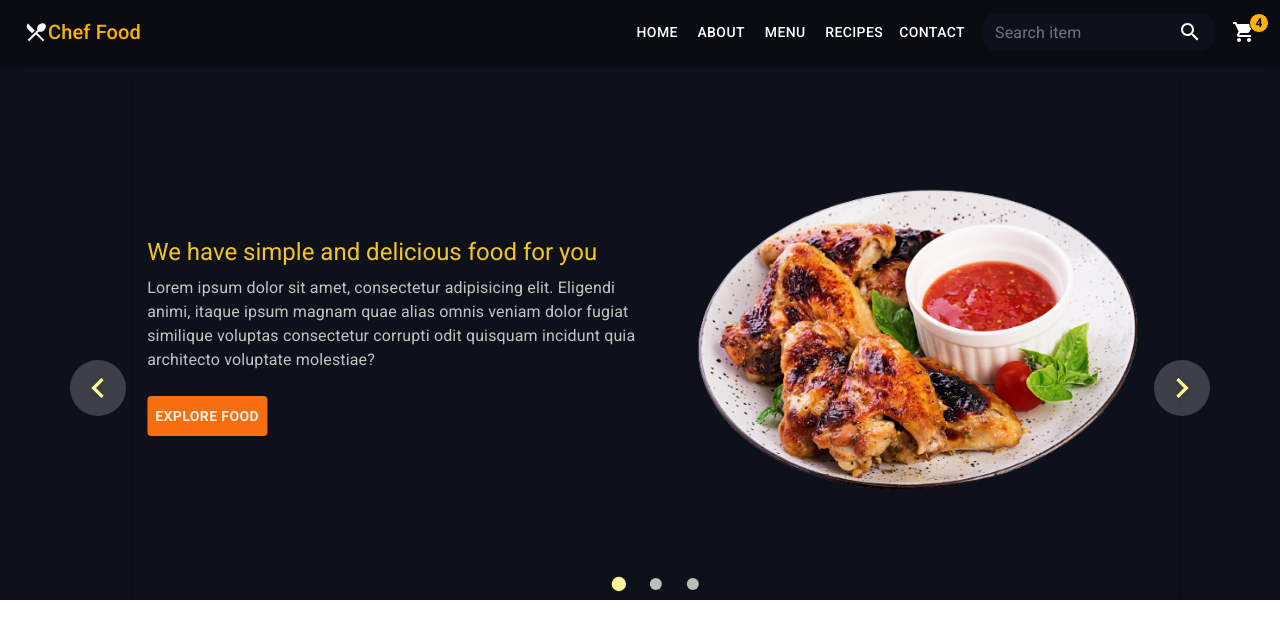
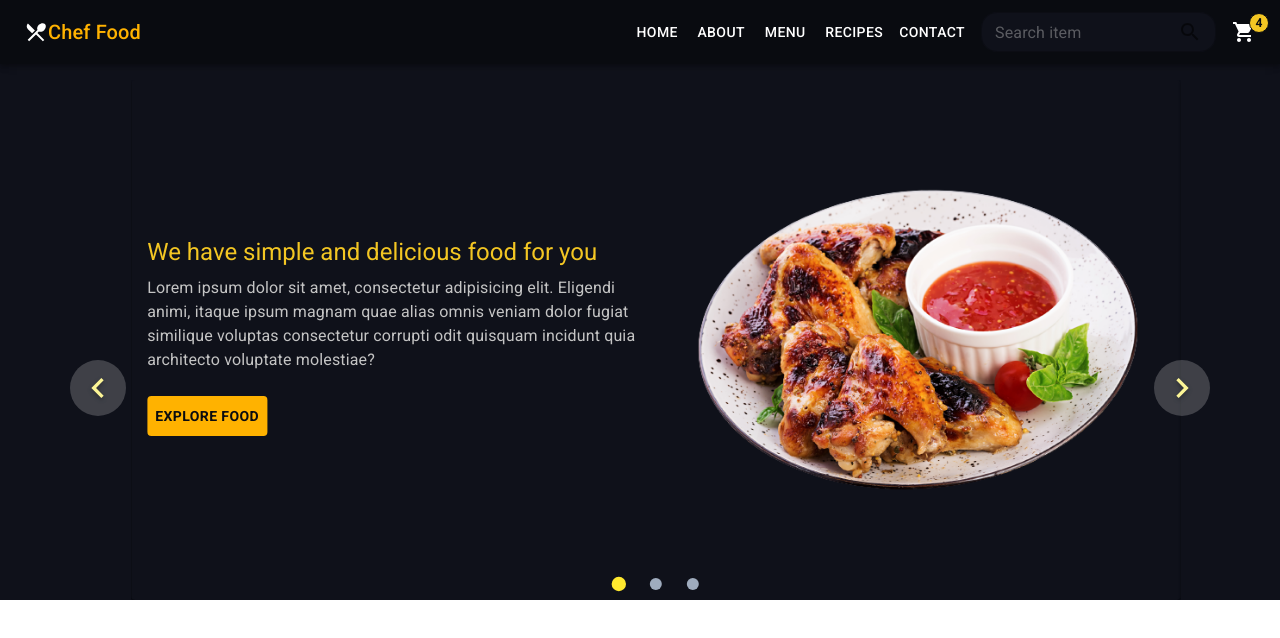
Before and after one commit to aleroses/chef-food, a React (Vite) app: page / in a window 1280 px wide. Shown: the top 638 px of the page. Built offline with nearby package versions, Linux system fonts and the light colour scheme.

Commit message:
update colors

```diff
--- a/src/components/header/NavListDrawer.jsx
+++ b/src/components/header/NavListDrawer.jsx
@@ -33,7 +33,7 @@ export const NavListDrawer = ({
                 href={item.path}
                 sx={{
                   "&:hover, &:focus": {
-                    color: "text.secondary",
+                    color: "accent.light",
                     bgcolor: "primary.main",
                     opacity: 0.9,
                   },
@@ -44,9 +44,9 @@ export const NavListDrawer = ({
                   sx={{
                     display: "flex",
                     justifyContent: "center",
-                    color: "primary.text",
+                    color: "primary.contrast",
                     "&:hover, &:focus": {
-                      color: "text.secondary",
+                      color: "accent.light",
                     },
                   }}
                 >
--- a/src/components/header/Navbar.jsx
+++ b/src/components/header/Navbar.jsx
@@ -85,7 +85,7 @@ export const Navbar = () => {
           />
           <Typography
             variant="h6"
-            sx={{ flexGrow: 1, color: "text.primary" }}
+            sx={{ flexGrow: 1, color: "accent.main" }}
           >
             Chef Food
           </Typography>
@@ -101,7 +101,7 @@ export const Navbar = () => {
                 sx={{
                   "&:hover, &:focus": {
                     bgcolor: "secondary.main",
-                    color: "text.secondary",
+                    color: "accent.tertiary",
                     opacity: 0.9,
                   },
                 }}
@@ -130,9 +130,9 @@ export const Navbar = () => {
                 top: 3,
                 border: `1px solid`,
                 padding: "0 4px",
-                color:"primary.main",
-                bgcolor: "text.primary",
-                fontWeight: "600"
+                color: "primary.main",
+                bgcolor: "accent.light",
+                fontWeight: "600",
               },
             }}
           >
--- a/src/components/hero-slider/ChevronIcon.jsx
+++ b/src/components/hero-slider/ChevronIcon.jsx
@@ -57,21 +57,21 @@ export const ChevronIcon = ({
         // transform: "translateY(-50%)",
         zIndex: 1,
         bgcolor: {
-          xs: "rgba(255, 255, 255, 0.025)",
+          xs: "rgba(255, 255, 255, 0.05)",
           sm: "rgba(255, 255, 255, 0.2)",
         },
         transition: "all 0.3s ease-in-out",
 
         "& .MuiSvgIcon-root": {
-          color: "text.tertiary",
+          color: "warning.main",
           filter:
-            "drop-shadow(0 2px 4px rgba(0,0,0,0.2))",
+            "drop-shadow(0 2px 2px rgba(0,0,0,0.3))",
           transition: "all 0.3s ease-in-out",
         },
         "&:hover": {
-          bgcolor: "rgba(0, 0, 0, 0.1)",
+          bgcolor: "rgba(0, 0, 0, 0.2)",
           "& .MuiSvgIcon-root": {
-            color: "grey.800",
+            color: "accent.tertiary",
             transform: "scale(1.1)",
           },
         },
--- a/src/components/hero-slider/HeroSlider.jsx
+++ b/src/components/hero-slider/HeroSlider.jsx
@@ -173,7 +173,7 @@ export const HeroSlider = () => {
                     variant="h5"
                     gutterBottom
                     sx={{
-                      color: "text.secondary",
+                      color: "accent.light",
                       fontSize: {
                         xs: "1.2rem",
                         sm: "1.5rem",
@@ -202,19 +202,18 @@ export const HeroSlider = () => {
                   <Button
                     size="small"
                     sx={{
-                      // bgcolor: "primary.main",
-
-                      bgcolor: "#F76E11",
+                      color: "primary.main",
+                      bgcolor: "accent.main",
                       fontWeight: "600",
-                      color: "text.test",
                       "&:hover": {
-                        bgcolor: "text.primary",
+                        color: "primary.contrast",
+                        bgcolor: "primary.main",
                       },
                       fontSize: {
                         xs: "0.7rem",
                         sm: "0.875rem",
                       },
-                      p: 1
+                      p: 1,
                     }}
                   >
                     Explore Food
--- a/src/components/hero-slider/NavigationDots.jsx
+++ b/src/components/hero-slider/NavigationDots.jsx
@@ -29,7 +29,7 @@ export const NavigationDots = ({
             transition: "all 0.3s ease",
             "&:hover": {
               transform: "scale(1.2)",
-              bgcolor: "action.hover",
+              // bgcolor: "action.hover",
             },
             "&:focus-visible": {
               outline: "2px solid",
@@ -45,8 +45,8 @@ export const NavigationDots = ({
               borderRadius: "50%",
               bgcolor:
                 currentIndex === index
-                  ? "text.tertiary"
-                  : "grey.400",
+                  ? "accent.tertiary"
+                  : "text.disabled",
 
               transition: "background-color 0.3s ease",
               transform:
--- a/src/main.jsx
+++ b/src/main.jsx
@@ -5,6 +5,7 @@ import {
   createTheme,
 } from "@mui/material/styles";
 import { CssBaseline } from "@mui/material";
+import { alpha } from "@mui/material/styles";
 
 import App from "./App.jsx";
 import "./index.css";
@@ -19,22 +20,47 @@ const theme = createTheme({
     mode: "light",
     primary: {
       main: "#090b10",
-      text: "#fff",
+      contrast: "#fff",
     },
     secondary: {
       main: "#0f111a",
     },
-    focus: {
-      // main: "#4f46e5",
-      main: "#9facbe",
+    accent: {
+      main: "#FFB200",
+      light: "#F3C623",
+      tertiary: "#ffe92e",
+    },
+    background: {
+      default: "#FCECDD",
+      paper: "#ffffff",
     },
     text: {
-      primary: "#FFB200",
-      secondary: "#F3C623",
-      tertiary: "#FCF596",
-      test: "#FCECDD",
+      primary: "#c4c4c4",
+      secondary: "#5a5a5a",
+      disabled: "#9facbe",
+    },
+    warning: {
+      main: "#FCF596",
+    },
+    food: {
+      fresh: "#2ACE92", // Verde para elementos orgánicos
+      spicy: "#FF766B", // Rojo para platos picantes
+      purple: "#7865FF",
+      yellow: "#F5B70A",
+    },
+    transparent: {
+      white: {
+        light: alpha("#fff", 0.1), // Para fondos claros
+        medium: alpha("#fff", 0.3),
+      },
+      black: {
+        light: alpha("#090b10", 0.1), // Para fondos oscuros
+        medium: alpha("#090b10", 0.3),
+      },
     },
   },
+  // #4f46e5
+  // #aaaaaa
 });
 
 createRoot(document.getElementById("root")).render(
```
